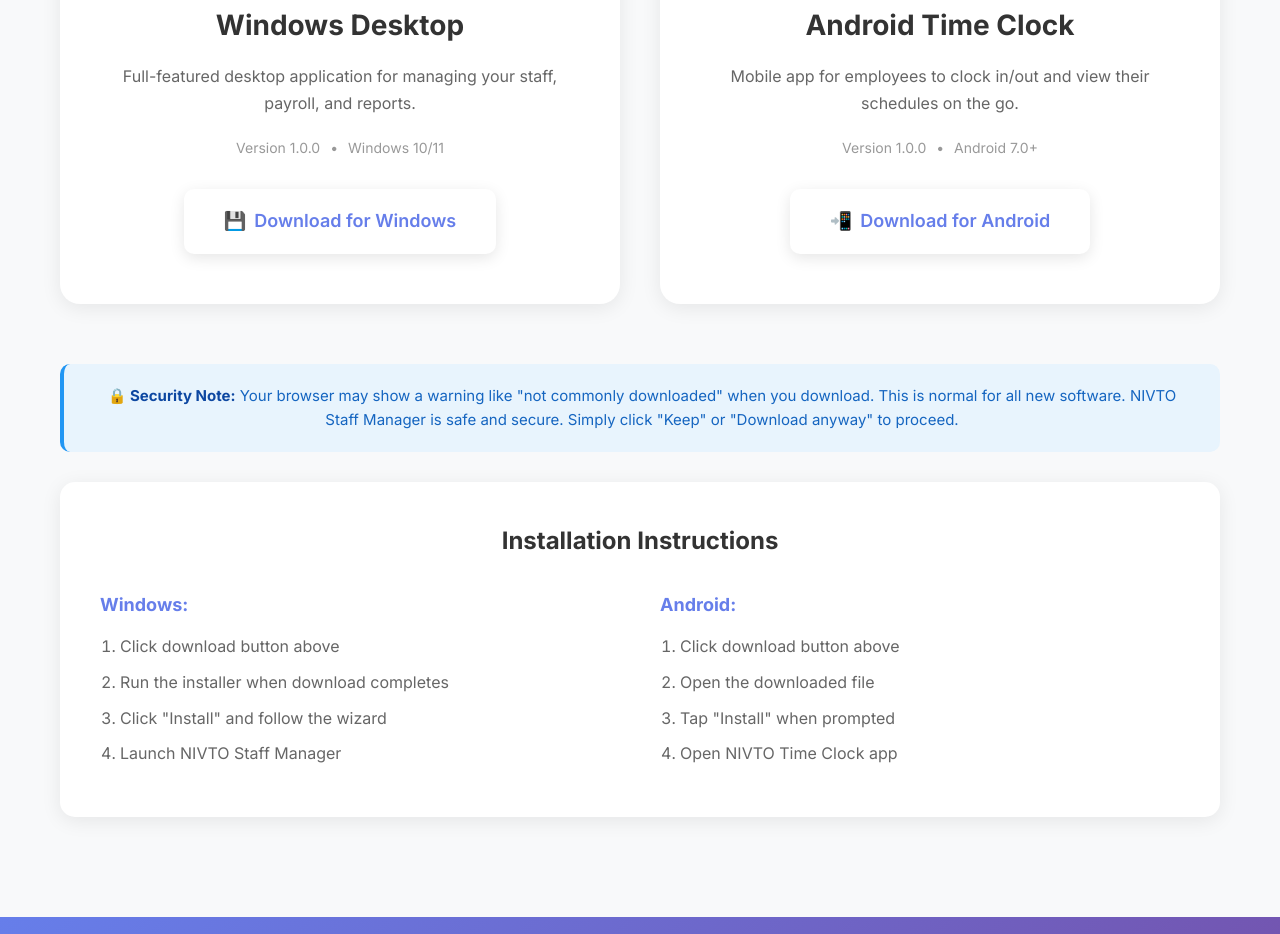
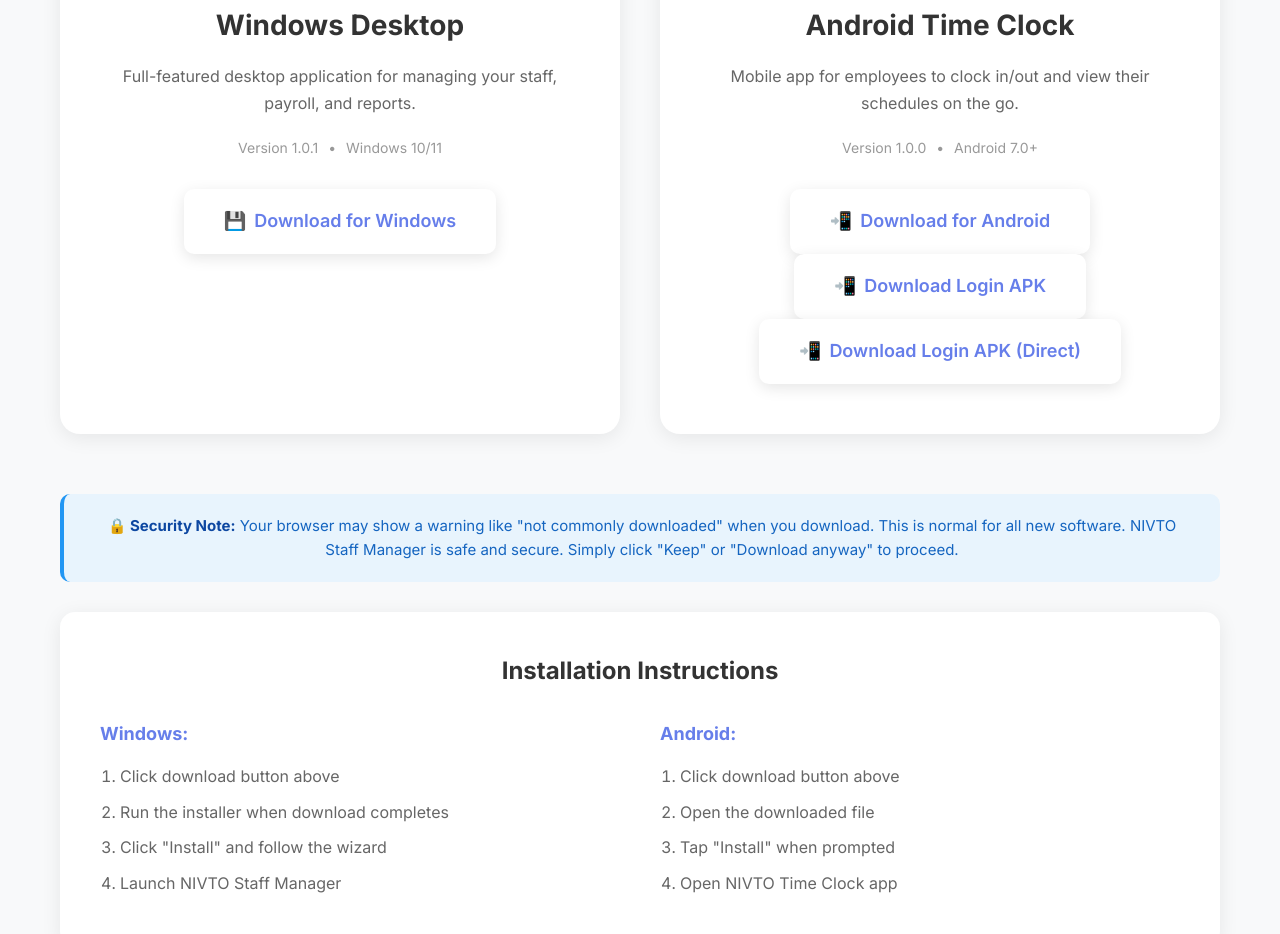
Before and after one commit to willie-barrows/nivto-staff-manager, a website: page StaffManager/website/index.html in a window 1280 px wide. Shown: the part 4207-5141 px from the top of the page. Drawn offline with Linux system fonts and the light colour scheme.

Commit message:
feat: add login.apk to website for direct Android download and update download link

```diff
--- a/StaffManager/website/index.html
+++ b/StaffManager/website/index.html
@@ -207,11 +207,11 @@
                     <h3>Windows Desktop</h3>
                     <p>Full-featured desktop application for managing your staff, payroll, and reports.</p>
                     <div class="download-info">
-                        <span>Version 1.0.0</span>
+                        <span>Version 1.0.1</span>
                         <span>•</span>
                         <span>Windows 10/11</span>
                     </div>
-                    <a href="NIVTO-Setup-1.0.0.exe" download class="btn btn-primary btn-large">
+                    <a href="../dist/NIVTO%20Setup%201.0.1.exe" download class="btn btn-primary btn-large">
                         <span>💾</span> Download for Windows
                     </a>
                 </div>
@@ -225,8 +225,16 @@
                         <span>•</span>
                         <span>Android 7.0+</span>
                     </div>
-                    <a href="NIVTO-TimeClock.apk" download class="btn btn-primary btn-large">
+                    <a href="../../NIVTOTimeClockApp/app/build/outputs/apk/debug/app-debug.apk" download class="btn btn-primary btn-large">
                         <span>📲</span> Download for Android
+                    </a>
+                    <!-- Updated link to login.apk -->
+                    <a href="../../NIVTOTimeClockApp/app/build/outputs/apk/debug/login.apk" download class="btn btn-primary btn-large">
+                        <span>📲</span> Download Login APK
+                    </a>
+                    <!-- Updated link to website folder -->
+                    <a href="login.apk" download class="btn btn-primary btn-large">
+                        <span>📲</span> Download Login APK (Direct)
                     </a>
                 </div>
             </div>
```
Also changed, not shown: 2 other files.
